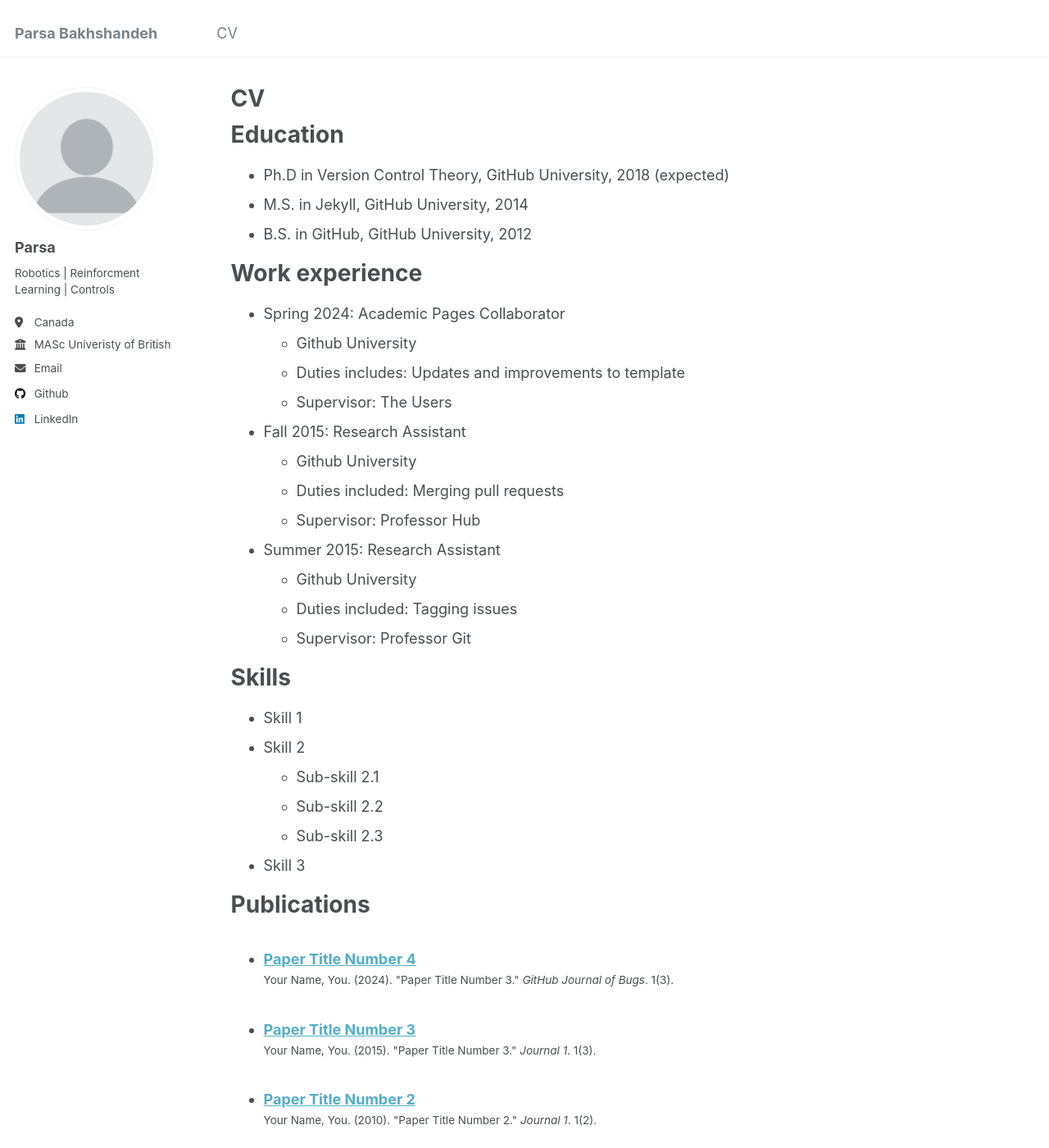
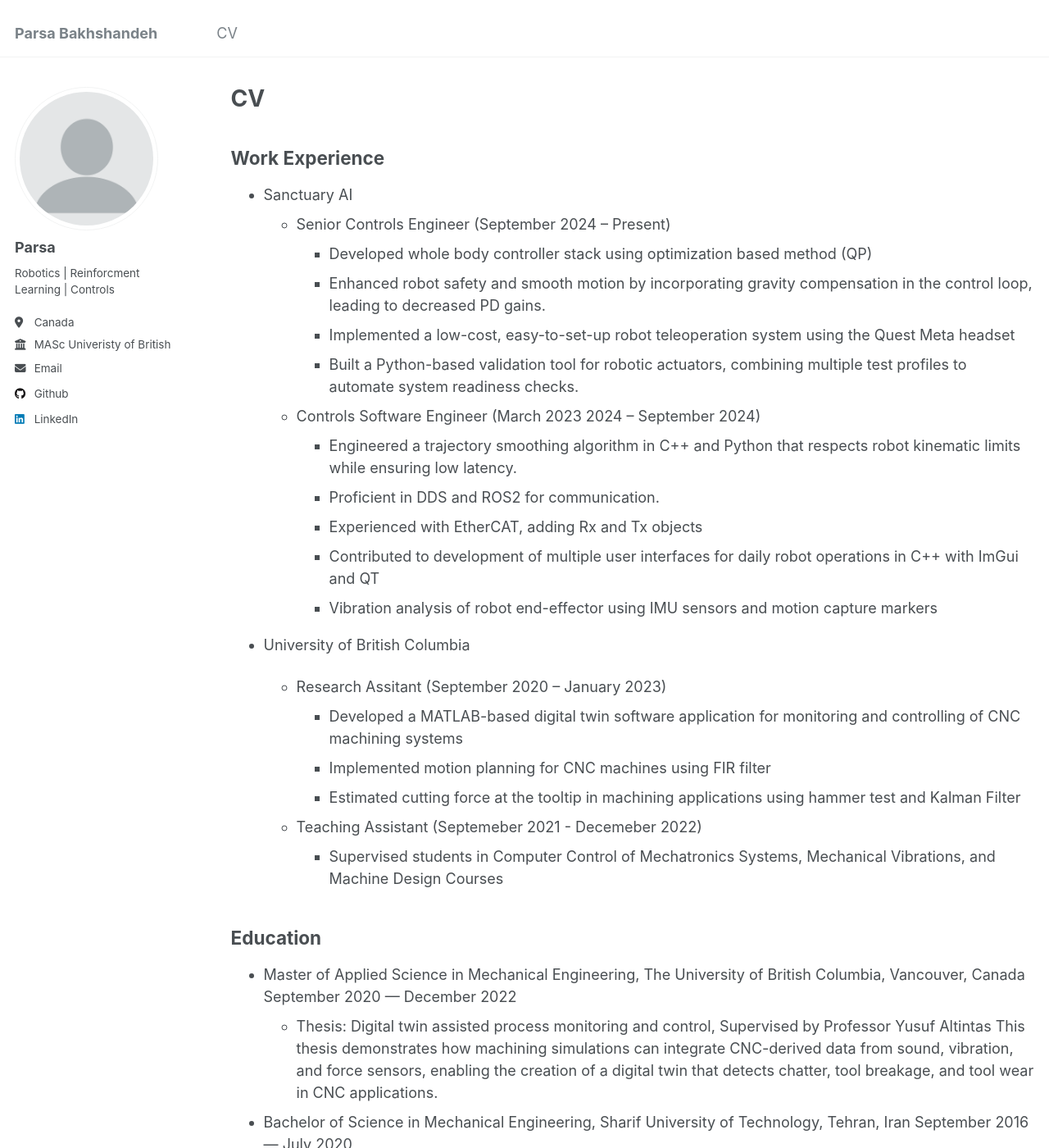
Before and after one commit to parsa25b/parsa-bakhshandeh.github.io, a Jekyll site: the page built from _pages/cv.md, in a window 1280 px wide and 1400 px high. Shown: the whole window at 82% size. Built offline with Jekyll 4.4.1, drawn with Linux system fonts in a browser that asks for light colours; some of the changed text lies outside the part shown.

Commit message:
update cv

```diff
--- a/_pages/cv.md
+++ b/_pages/cv.md
@@ -9,56 +9,59 @@ redirect_from:
 
 {% include base_path %}
 
+
+Work Experience
+---------------
+
+* Sanctuary AI
+  * Senior Controls Engineer (September 2024 – Present)
+    * Developed whole body controller stack using optimization based method (QP)
+    * Enhanced robot safety and smooth motion by incorporating gravity compensation in the control loop, leading to decreased PD gains.
+    * Implemented a low-cost, easy-to-set-up robot teleoperation system using the Quest Meta headset
+    * Built a Python-based validation tool for robotic actuators, combining multiple test profiles to automate system readiness checks.
+
+
+  * Controls Software Engineer (March 2023 2024 – September 2024)
+    * Engineered a trajectory smoothing algorithm in C++ and Python that respects robot kinematic limits while ensuring low latency.
+    * Proficient in DDS and ROS2 for communication.
+    * Experienced with EtherCAT, adding Rx and Tx objects
+    * Contributed to development of multiple user interfaces for daily robot operations in C++ with ImGui and QT
+    * Vibration analysis of robot end-effector using IMU sensors and motion capture markers
+
+* University of British Columbia
+
+  * Research Assitant (September 2020 – January 2023)
+    * Developed a MATLAB-based digital twin software application for monitoring and controlling of CNC machining systems
+    * Implemented motion planning for CNC machines using FIR filter
+    * Estimated cutting force at the tooltip in machining applications using hammer test and Kalman Filter
+
+  * Teaching Assistant (Septemeber 2021 - Decemeber 2022)
+    * Supervised students in Computer Control of Mechatronics Systems, Mechanical Vibrations, and Machine Design Courses
+
+
 Education
-======
-* Ph.D in Version Control Theory, GitHub University, 2018 (expected)
-* M.S. in Jekyll, GitHub University, 2014
-* B.S. in GitHub, GitHub University, 2012
+---------
 
-Work experience
-======
-* Spring 2024: Academic Pages Collaborator
-  * Github University
-  * Duties includes: Updates and improvements to template
-  * Supervisor: The Users
+* Master of Applied Science in Mechanical Engineering, The University of British Columbia, Vancouver, Canada
+  September 2020 — December 2022
+  * Thesis: Digital twin assisted process monitoring and control, Supervised by Professor Yusuf Altintas This thesis demonstrates how machining simulations can integrate CNC-derived data from sound, vibration, and force sensors, enabling the creation of a digital twin that detects chatter, tool breakage, and tool wear in CNC applications.
 
-* Fall 2015: Research Assistant
-  * Github University
-  * Duties included: Merging pull requests
-  * Supervisor: Professor Hub
+* Bachelor of Science in Mechanical Engineering, Sharif University of Technology, Tehran, Iran
+  September 2016 — July 2020
+  * Thesis: Suppression of undesirable chatter vibrations in nonlinear machining process by vibration absorber This thesis presents a technique to mitigate chatter vibrations in CNC machines through the incorporation of a passive vibration absorber system consisting of mass-spring-damper elements.
+  Structural Engineering of Industrial Facilities Summer School at North Rhine-Westphalia Technical University, Aachen, Germany
 
-* Summer 2015: Research Assistant
-  * Github University
-  * Duties included: Tagging issues
-  * Supervisor: Professor Git
 
 Skills
 ======
-* Skill 1
-* Skill 2
-  * Sub-skill 2.1
-  * Sub-skill 2.2
-  * Sub-skill 2.3
-* Skill 3
+* Python: NumPy, Pandas, OSQP, MuJoCo, Drake, PyTorch, and Gymnasium
+* C++
+* bash
+* ROS2 and DDS
+* CI/CD, Dev containers
 
 Publications
 ======
   <ul>{% for post in site.publications reversed %}
     {% include archive-single-cv.html %}
   {% endfor %}</ul>
-
-Talks
-======
-  <ul>{% for post in site.talks reversed %}
-    {% include archive-single-talk-cv.html  %}
-  {% endfor %}</ul>
-
-Teaching
-======
-  <ul>{% for post in site.teaching reversed %}
-    {% include archive-single-cv.html %}
-  {% endfor %}</ul>
-
-Service and leadership
-======
-* Currently signed in to 43 different slack teams
```
Also changed, not shown: _pages/about.md (+0 -41 lines).
